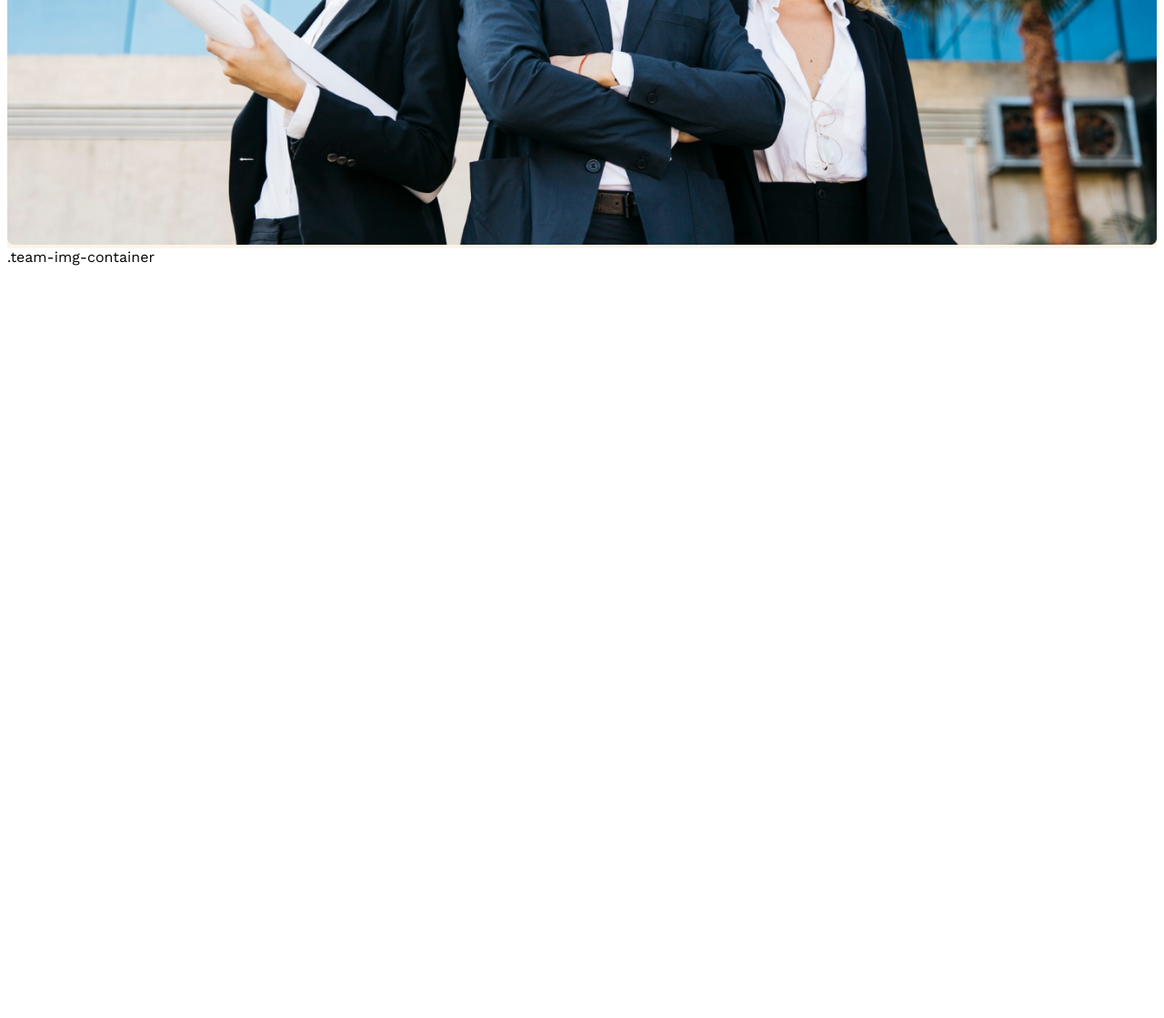
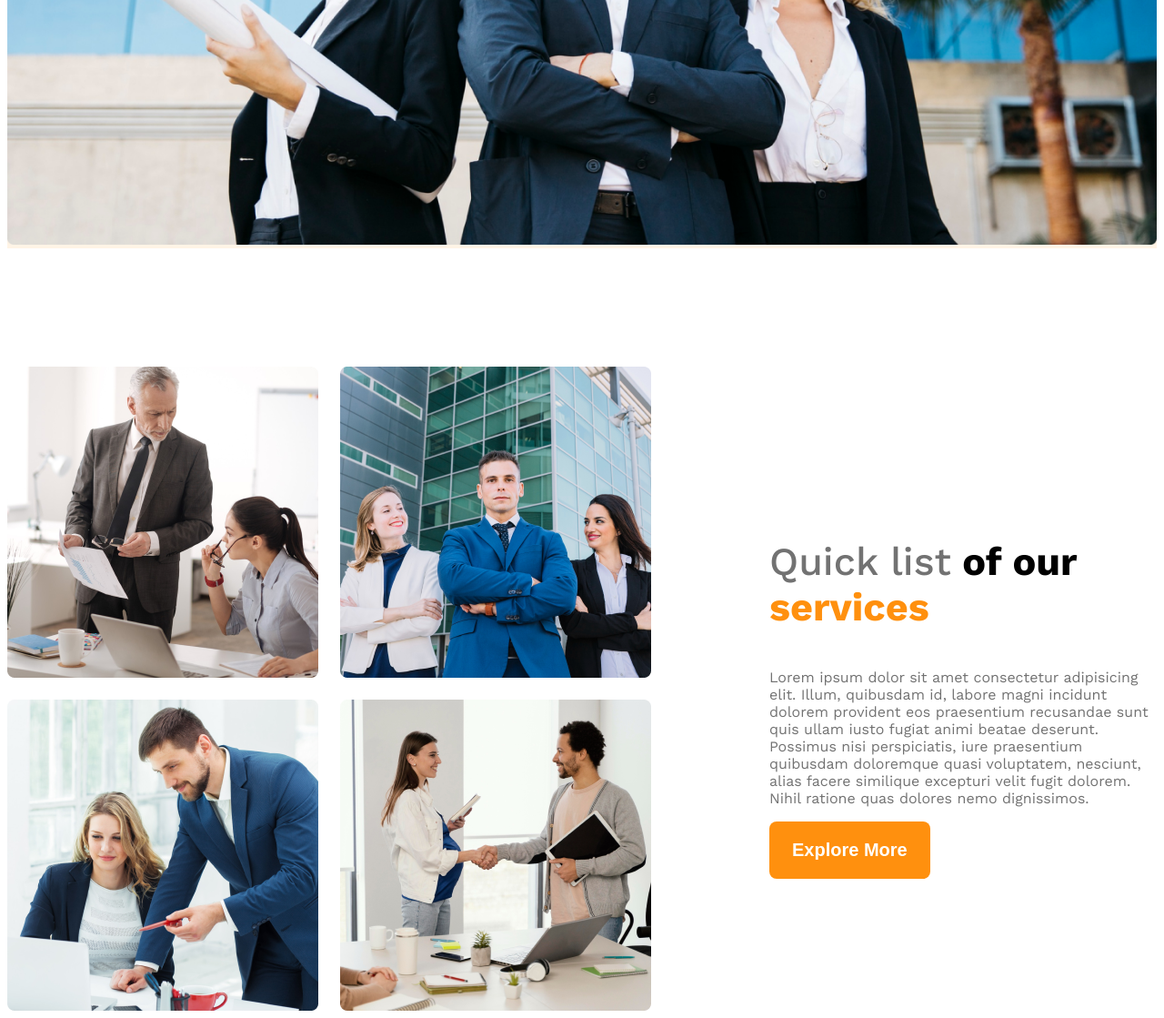
Before and after one commit to mdnurnabirana/Html-Css-G3_Architechts, a plain HTML site: page g3-architects-resources/index.html in a window 1280 px wide. Shown: the part 911-2030 px from the top of the page at 91% size. Before the commit the page ends 1211 px from the top, so only its background shows below. Drawn offline with nearby package versions, Linux system fonts and the light colour scheme.

Commit message:
Add our feature section

```diff
--- a/g3-architects-resources/index.html
+++ b/g3-architects-resources/index.html
@@ -35,8 +35,18 @@
     </header>
 
     <main>
-        <section class="teams">
-            .team-img-container
+        <section class="teams display-flex">
+            <div class="team-img-container">
+                <img src="./images/team1.png" alt="">
+                <img src="./images/team2.png" alt="">
+                <img src="./images/team3.png" alt="">
+                <img src="./images/team4.png" alt="">
+            </div>
+            <div class="our-features">
+                <h3 class="feature-title"><span class="quick-list">Quick list</span> of our <span class="service">services</span></h3>
+                <p class="feature-description">Lorem ipsum dolor sit amet consectetur adipisicing elit. Illum, quibusdam id, labore magni incidunt dolorem provident eos praesentium recusandae sunt quis ullam iusto fugiat animi beatae deserunt. Possimus nisi perspiciatis, iure praesentium quibusdam doloremque quasi voluptatem, nesciunt, alias facere similique excepturi velit fugit dolorem. Nihil ratione quas dolores nemo dignissimos.</p>
+                <button class="btn-primary">Explore More</button>
+            </div>
         </section>
     </main>
 
--- a/g3-architects-resources/style.css
+++ b/g3-architects-resources/style.css
@@ -73,6 +73,44 @@ header {
     width: 100%;
 }
 
+.teams {
+    align-items: center;
+}
+
+.team-img-container {
+    display: grid;
+    grid-template-columns: repeat(2, 1fr);
+    gap: 24px;
+}
+
+main > section {
+    margin-top: 130px;
+}
+
+.our-features {
+    margin-left: 130px;
+}
+
+.feature-title {
+    font-size: 2.7rem;
+    font-weight: 700;
+}
+
+.quick-list {
+    color: var(--text-light-gray);
+    font-weight: 500;
+}
+
+.service {
+    color: var(--btn-bg);
+    font-weight: 700;
+}
+
+.feature-description {
+    color: var(--text-light-gray);
+}
+
+
 @media screen and (max-width: 576px) {
     .navbar {
         flex-direction: column;
```
